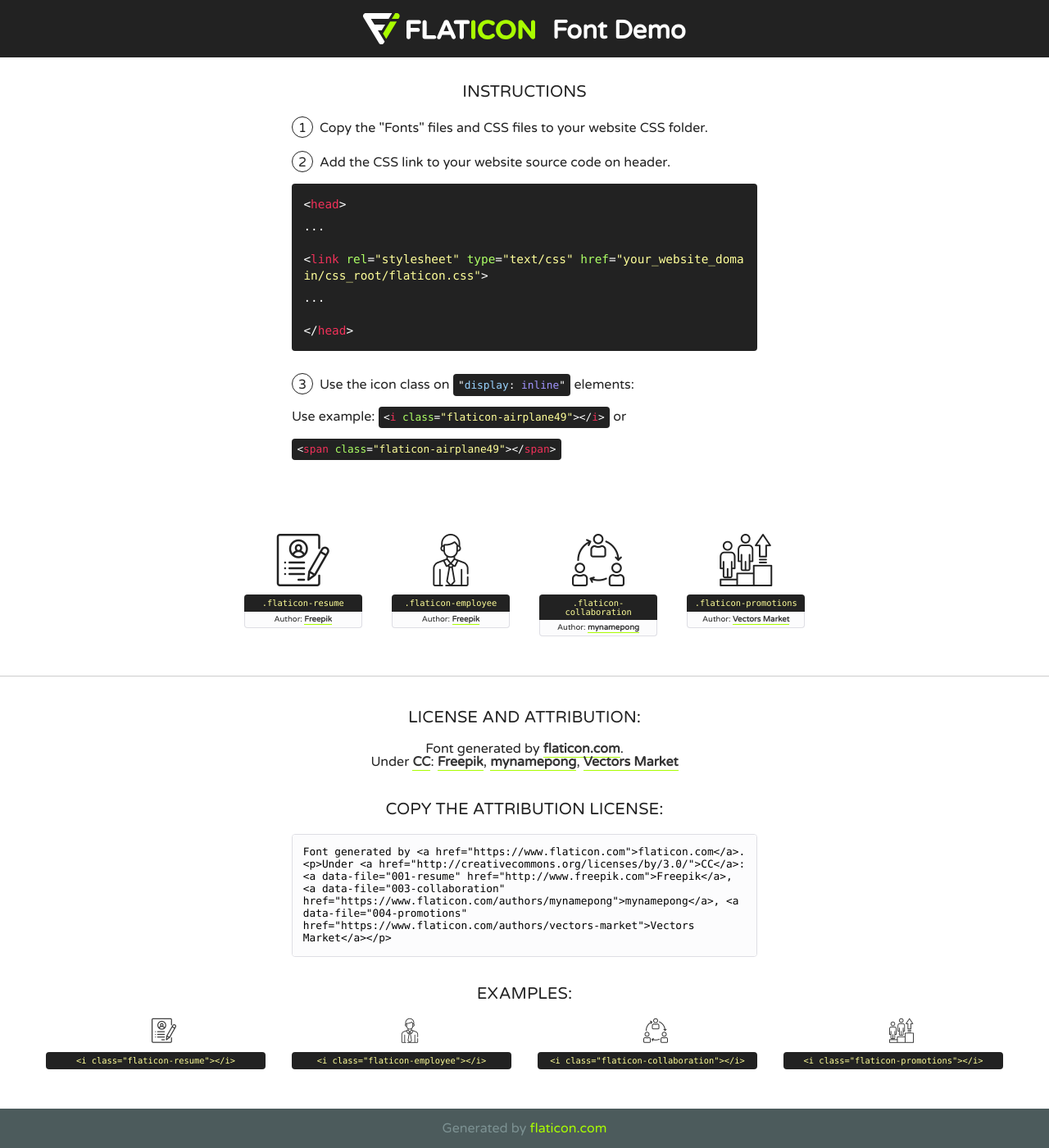
After one commit to sudhanshu1993/Wirmon, a PHP site: page /fonts/flaticon/font/flaticon.html in a window 1280 px wide. The commit adds this page. Shown: the whole page at 82% size. Run offline with PHP 8.4, Linux system fonts and the light colour scheme.

Commit message:
home page styling done

```diff
--- /dev/null
+++ b/fonts/flaticon/font/flaticon.css
@@ -0,0 +1,35 @@
+	/*
+  	Flaticon icon font: Flaticon
+  	Creation date: 03/12/2018 06:50
+  	*/
+
+@font-face {
+  font-family: "Flaticon";
+  src: url("./Flaticon.eot");
+  src: url("./Flaticon.eot?#iefix") format("embedded-opentype"),
+       url("./Flaticon.woff") format("woff"),
+       url("./Flaticon.ttf") format("truetype"),
+       url("./Flaticon.svg#Flaticon") format("svg");
+  font-weight: normal;
+  font-style: normal;
+}
+
+@media screen and (-webkit-min-device-pixel-ratio:0) {
+  @font-face {
+    font-family: "Flaticon";
+    src: url("./Flaticon.svg#Flaticon") format("svg");
+  }
+}
+
+[class^="flaticon-"]:before, [class*=" flaticon-"]:before,
+[class^="flaticon-"]:after, [class*=" flaticon-"]:after {
+  font-family: Flaticon;
+        font-size: 20px;
+font-style: normal;
+margin-left: 20px;
+}
+
+.flaticon-resume:before { content: "\f100"; }
+.flaticon-employee:before { content: "\f101"; }
+.flaticon-collaboration:before { content: "\f102"; }
+.flaticon-promotions:before { content: "\f103"; }
--- /dev/null
+++ b/fonts/flaticon/font/flaticon.html
@@ -0,0 +1,475 @@
+<!DOCTYPE html>
+<!--
+  Flaticon icon font: Flaticon
+  Creation date: 03/12/2018 06:50
+-->
+<html>
+<!DOCTYPE html>
+<html>
+
+<head>
+    <title>Flaticon WebFont</title>
+    <link href="http://fonts.googleapis.com/css?family=Varela+Round" rel="stylesheet" type="text/css" />
+    <link rel="stylesheet" type="text/css" href="flaticon.css">
+    <meta charset="UTF-8">
+    <style>
+    html, body, div, span, applet, object, iframe,
+    h1, h2, h3, h4, h5, h6, p, blockquote, pre,
+    a, abbr, acronym, address, big, cite, code,
+    del, dfn, em, img, ins, kbd, q, s, samp,
+    small, strike, strong, sub, sup, tt, var,
+    b, u, i, center,
+    dl, dt, dd, ol, ul, li,
+    fieldset, form, label, legend,
+    table, caption, tbody, tfoot, thead, tr, th, td,
+    article, aside, canvas, details, embed,
+    figure, figcaption, footer, header, hgroup,
+    menu, nav, output, ruby, section, summary,
+    time, mark, audio, video {
+        margin: 0;
+        padding: 0;
+        border: 0;
+        font-size: 100%;
+        font: inherit;
+        vertical-align: baseline;
+    }
+    /* HTML5 display-role reset for older browsers */
+    article, aside, details, figcaption, figure,
+    footer, header, hgroup, menu, nav, section {
+        display: block;
+    }
+    body {
+        line-height: 1;
+    }
+    ol, ul {
+        list-style: none;
+    }
+    blockquote, q {
+        quotes: none;
+    }
+    blockquote:before, blockquote:after,
+    q:before, q:after {
+        content: '';
+        content: none;
+    }
+    table {
+        border-collapse: collapse;
+        border-spacing: 0;
+    }
+    body {
+        font-family: 'Varela Round', Helvetica, Arial, sans-serif;
+        font-size: 16px;
+        color: #222;
+    }
+    a {
+        color: #333;
+        border-bottom: 1px solid #a9fd00;
+        font-weight: bold;
+        text-decoration: none;
+    }
+    * {
+        -moz-box-sizing: border-box;
+        -webkit-box-sizing: border-box;
+        box-sizing: border-box;
+        margin: 0;
+        padding: 0;
+    }
+    [class^="flaticon-"]:before, [class*=" flaticon-"]:before, [class^="flaticon-"]:after, [class*=" flaticon-"]:after {
+        font-family: Flaticon;
+        font-size: 30px;
+        font-style: normal;
+        margin-left: 20px;
+        color: #333;
+    }
+    .wrapper {
+        max-width: 600px;
+        margin: auto;
+        padding: 0 1em;
+    }
+    .title {
+        font-size: 1.25em;
+        text-align: center;
+        margin-bottom: 1em;
+        text-transform: uppercase;
+    }
+    header {
+        text-align: center;
+        background-color: #222;
+        color: #fff;
+        padding: 1em;
+    }
+    header .logo {
+        width: 210px;
+        height: 38px;
+        display: inline-block;
+        vertical-align: middle;
+        margin-right: 1em;
+        border: none;
+    }
+    header strong {
+        font-size: 1.95em;
+        font-weight: bold;
+        vertical-align: middle;
+        margin-top: 5px;
+        display: inline-block;
+    }
+    .demo {
+        margin: 2em auto;
+        line-height: 1.25em;
+    }
+    .demo ul li {
+        margin-bottom: 1em;
+    }
+    .demo ul li .num {
+        color: #222;
+        border-radius: 20px;
+        display: inline-block;
+        width: 26px;
+        padding: 3px;
+        height: 26px;
+        text-align: center;
+        margin-right: 0.5em;
+        border: 1px solid #222;
+    }
+    .demo ul li code {
+        background-color: #222;
+        border-radius: 4px;
+        padding: 0.25em 0.5em;
+        display: inline-block;
+        color: #fff;
+        font-family: Consolas,Monaco,Lucida Console,Liberation Mono,DejaVu Sans Mono,Bitstream Vera Sans Mono,Courier New, monospace;
+        font-weight: lighter;
+        margin-top: 1em;
+        font-size: 0.8em;
+        word-break: break-all;
+    }
+    .demo ul li code.big {
+        padding: 1em;
+        font-size: 0.9em;
+    }
+    .demo ul li code .red {
+        color: #EF3159;
+    }
+    .demo ul li code .green {
+        color: #ACFF65;
+    }
+    .demo ul li code .yellow {
+        color: #FFFF99;
+    }
+    .demo ul li code .blue {
+        color: #99D3FF;
+    }
+    .demo ul li code .purple {
+        color: #A295FF;
+    }
+    .demo ul li code .dots {
+        margin-top: 0.5em;
+        display: block;
+    }
+    #glyphs {
+        border-bottom: 1px solid #ccc;
+        padding: 2em 0;
+        text-align: center;
+    }
+    .glyph {
+        display: inline-block;
+        width: 9em;
+        margin: 1em;
+        text-align: center;
+        vertical-align: top;
+        background: #FFF;
+    }
+    .glyph .glyph-icon {
+        padding: 10px;
+        display: block;
+        font-family:"Flaticon";
+        font-size: 64px;
+        line-height: 1;
+    }
+    .glyph .glyph-icon:before {
+        font-size: 64px;
+        color: #222;
+        margin-left: 0;
+    }
+    .class-name {
+        font-size: 0.65em;
+        background-color: #222;
+        color: #fff;
+        border-radius: 4px 4px 0 0;
+        padding: 0.5em;
+        color: #FFFF99;
+        font-family: Consolas,Monaco,Lucida Console,Liberation Mono,DejaVu Sans Mono,Bitstream Vera Sans Mono,Courier New, monospace;
+    }
+    .author-name {
+        font-size: 0.6em;
+        background-color: #fcfcfd;
+        border: 1px solid #DEDEE4;
+        border-top: 0;
+        border-radius: 0 0 4px 4px;
+        padding: 0.5em;
+    }
+    .class-name:last-child {
+        font-size: 10px;
+        color:#888;
+    }
+    .class-name:last-child a {
+        font-size: 10px;
+        color:#555;
+    }
+    .class-name:last-child a:hover {
+        color:#a9fd00;
+    }
+    .glyph > input {
+        display: block;
+        width: 100px;
+        margin: 5px auto;
+        text-align: center;
+        font-size: 12px;
+        cursor: text;
+    }
+    .glyph > input.icon-input {
+        font-family:"Flaticon";
+        font-size: 16px;
+        margin-bottom: 10px;
+    }
+    .attribution .title {
+        margin-top: 2em;
+    }
+    .attribution textarea {
+        background-color: #fcfcfd;
+        padding: 1em;
+        border: none;
+        box-shadow: none;
+        border: 1px solid #DEDEE4;
+        border-radius: 4px;
+        resize: none;
+        width: 100%;
+        height: 150px;
+        font-size: 0.8em;
+        font-family: Consolas,Monaco,Lucida Console,Liberation Mono,DejaVu Sans Mono,Bitstream Vera Sans Mono,Courier New, monospace;
+        -webkit-appearance: none;
+    }
+    .iconsuse {
+        margin: 2em auto;
+        text-align: center;
+        max-width: 1200px;
+    }
+    .iconsuse:after {
+        content: '';
+        display: table;
+        clear: both;
+    }
+    .iconsuse .image {
+        float: left;
+        width: 25%;
+        padding: 0 1em;
+    }
+    .iconsuse .image p {
+        margin-bottom: 1em;
+    }
+    .iconsuse .image span {
+        display: block;
+        font-size: 0.65em;
+        background-color: #222;
+        color: #fff;
+        border-radius: 4px;
+        padding: 0.5em;
+        color: #FFFF99;
+        margin-top: 1em;
+        font-family: Consolas,Monaco,Lucida Console,Liberation Mono,DejaVu Sans Mono,Bitstream Vera Sans Mono,Courier New, monospace;
+    }
+    #footer {
+        text-align: center;
+        background-color: #4C5B5C;
+        color: #7c9192;
+        padding: 1em;
+    }
+    #footer a {
+        border: none;
+        color: #a9fd00;
+        font-weight: normal;
+    }
+    @media (max-width: 960px) {
+        .iconsuse .image {
+            width: 50%;
+        }
+    }
+    @media (max-width: 560px) {
+        .iconsuse .image {
+            width: 100%;
+        }
+    }
+    </style>
+</head>
+
+<body class="characters-off">
+
+    <header>
+        <a href="https://www.flaticon.com" target="_blank" class="logo">
+            <svg version="1.1" xmlns="http://www.w3.org/2000/svg" xmlns:xlink="http://www.w3.org/1999/xlink" xmlns:a="http://ns.adobe.com/AdobeSVGViewerExtensions/3.0/" viewBox="0 0 560.875 102.036" enable-background="new 0 0 560.875 102.036" xml:space="preserve">
+                <defs>
+                </defs>
+                <g>
+                    <g class="letters">
+                        <path fill="#ffffff" d="M141.596,29.675c0-3.777,2.985-6.767,6.764-6.767h34.438c3.426,0,6.15,2.728,6.15,6.15
+                        c0,3.43-2.724,6.149-6.15,6.149h-27.674v13.091h23.719c3.429,0,6.151,2.724,6.151,6.15c0,3.43-2.723,6.149-6.151,6.149h-23.719
+                        v17.574c0,3.773-2.986,6.761-6.764,6.761c-3.779,0-6.764-2.989-6.764-6.761V29.675z"></path>
+                        <path fill="#ffffff" d="M193.844,29.149c0-3.781,2.985-6.767,6.764-6.767c3.776,0,6.763,2.985,6.763,6.767v42.957h25.039
+                        c3.426,0,6.149,2.726,6.149,6.153c0,3.425-2.723,6.15-6.149,6.15h-31.802c-3.779,0-6.764-2.986-6.764-6.768V29.149z"></path>
+                        <path fill="#ffffff" d="M241.891,75.71l21.438-48.407c1.492-3.341,4.215-5.357,7.906-5.357h0.792
+                        c3.686,0,6.323,2.017,7.815,5.357l21.439,48.407c0.436,0.967,0.701,1.845,0.701,2.723c0,3.602-2.809,6.501-6.414,6.501
+                        c-3.161,0-5.269-1.845-6.499-4.655l-4.132-9.661h-27.059l-4.301,10.102c-1.144,2.631-3.426,4.214-6.237,4.214
+                        c-3.517,0-6.24-2.81-6.24-6.325C241.1,77.64,241.451,76.677,241.891,75.71z M279.932,58.666l-8.521-20.297l-8.526,20.297H279.932
+                        z"></path>
+                        <path fill="#ffffff" d="M314.864,35.387H301.86c-3.429,0-6.239-2.813-6.239-6.238c0-3.429,2.811-6.24,6.239-6.24h39.533
+                        c3.426,0,6.237,2.811,6.237,6.24c0,3.425-2.811,6.238-6.237,6.238h-13.001v42.785c0,3.773-2.99,6.761-6.764,6.761
+                        c-3.779,0-6.764-2.989-6.764-6.761V35.387z"></path>
+                        <path fill="#A9FD00" d="M352.615,29.149c0-3.781,2.985-6.767,6.767-6.767c3.774,0,6.761,2.985,6.761,6.767v49.024
+                        c0,3.773-2.987,6.761-6.761,6.761c-3.781,0-6.767-2.989-6.767-6.761V29.149z"></path>
+                        <path fill="#A9FD00" d="M374.132,53.836v-0.179c0-17.481,13.178-31.801,32.065-31.801c9.22,0,15.459,2.458,20.557,6.238
+                        c1.402,1.054,2.637,2.985,2.637,5.357c0,3.692-2.985,6.59-6.681,6.59c-1.845,0-3.071-0.702-4.044-1.319
+                        c-3.776-2.813-7.729-4.393-12.562-4.393c-10.364,0-17.831,8.611-17.831,19.154v0.173c0,10.542,7.291,19.329,17.831,19.329
+                        c5.715,0,9.492-1.756,13.359-4.834c1.049-0.874,2.458-1.491,4.039-1.491c3.429,0,6.325,2.813,6.325,6.236
+                        c0,2.106-1.056,3.78-2.282,4.834c-5.539,4.834-12.036,7.733-21.878,7.733C387.572,85.464,374.132,71.493,374.132,53.836z"></path>
+                        <path fill="#A9FD00" d="M433.009,53.836v-0.179c0-17.481,13.79-31.801,32.766-31.801c18.981,0,32.592,14.143,32.592,31.628v0.173
+                        c0,17.483-13.785,31.807-32.769,31.807C446.625,85.464,433.009,71.32,433.009,53.836z M484.224,53.836v-0.179
+                        c0-10.539-7.725-19.326-18.626-19.326c-10.893,0-18.449,8.611-18.449,19.154v0.173c0,10.542,7.73,19.329,18.626,19.329
+                        C476.676,72.986,484.224,64.378,484.224,53.836z"></path>
+                        <path fill="#A9FD00" d="M506.233,29.321c0-3.774,2.99-6.763,6.767-6.763h1.401c3.252,0,5.183,1.583,7.029,3.953l26.093,34.265
+                        V29.059c0-3.692,2.99-6.677,6.681-6.677c3.683,0,6.671,2.985,6.671,6.677v48.934c0,3.78-2.987,6.765-6.764,6.765h-0.436
+                        c-3.257,0-5.188-1.581-7.034-3.953l-27.056-35.492v32.944c0,3.687-2.985,6.676-6.678,6.676c-3.683,0-6.673-2.989-6.673-6.676
+                        V29.321z"></path>
+                    </g>
+                    <g class="insignia">
+                        <path fill="#ffffff" d="M48.372,56.137h12.517l11.156-18.537H37.186L25.688,18.539h57.825L94.668,0H9.271
+                        C5.925,0,2.842,1.801,1.198,4.716c-1.644,2.907-1.593,6.482,0.134,9.343l50.38,83.501c1.678,2.781,4.689,4.476,7.938,4.476
+                        c3.246,0,6.257-1.695,7.935-4.476l2.898-4.804L48.372,56.137z"></path>
+                        <g class="i">
+                            <path fill="#A9FD00" d="M93.575,18.539h0.031v0.004l21.652,0.004l2.705-4.488c1.727-2.861,1.778-6.436,0.133-9.343
+                            C116.454,1.801,113.371,0,110.026,0h-5.294L93.575,18.539z"></path>
+                            <polygon fill="#A9FD00" points="88.291,27.356 64.725,66.486 75.519,84.404 109.942,27.356"></polygon>
+                        </g>
+                    </g>
+                </g>
+            </svg>
+        </a>
+        <strong>Font Demo</strong>
+    </header>
+
+
+    <section class="demo wrapper">
+
+        <p class="title">Instructions</p>
+
+        <ul>
+            <li>
+                <span class="num">1</span>Copy the "Fonts" files and CSS files to your website CSS folder.
+            </li>
+            <li>
+                <span class="num">2</span>Add the CSS link to your website source code on header.
+                <code class="big">
+                    &lt;<span class="red">head</span>&gt;
+                    <br/><span class="dots">...</span>
+                    <br/>&lt;<span class="red">link</span> <span class="green">rel</span>=<span class="yellow">"stylesheet"</span> <span class="green">type</span>=<span class="yellow">"text/css"</span> <span class="green">href</span>=<span class="yellow">"your_website_domain/css_root/flaticon.css"</span>&gt;
+                    <br/><span class="dots">...</span>
+                    <br/>&lt;/<span class="red">head</span>&gt;
+                </code>
+            </li>
+
+            <li>
+                <p>
+                    <span class="num">3</span>Use the icon class on <code>"<span class="blue">display</span>:<span class="purple"> inline</span>"</code> elements:
+                    <br />
+                    Use example: <code>&lt;<span class="red">i</span> <span class="green">class</span>=<span class="yellow">&quot;flaticon-airplane49&quot;</span>&gt;&lt;/<span class="red">i</span>&gt;</code> or <code>&lt;<span class="red">span</span> <span class="green">class</span>=<span class="yellow">&quot;flaticon-airplane49&quot;</span>&gt;&lt;/<span class="red">span</span>&gt;</code>
+            </li>
+        </ul>
+
+    </section>
+
+
+
+
+   <section id="glyphs">
+
+
+        <div class="glyph"><div class="glyph-icon flaticon-resume"></div>
+            <div class="class-name">.flaticon-resume</div>
+            <div class="author-name">Author: <a data-file="001-resume" href="http://www.freepik.com">Freepik</a> </div>
+        </div>
+
+        <div class="glyph"><div class="glyph-icon flaticon-employee"></div>
+            <div class="class-name">.flaticon-employee</div>
+            <div class="author-name">Author: <a data-file="002-employee" href="http://www.freepik.com">Freepik</a> </div>
+        </div>
+
+        <div class="glyph"><div class="glyph-icon flaticon-collaboration"></div>
+            <div class="class-name">.flaticon-collaboration</div>
+            <div class="author-name">Author: <a data-file="003-collaboration" href="https://www.flaticon.com/authors/mynamepong">mynamepong</a> </div>
+        </div>
+
+        <div class="glyph"><div class="glyph-icon flaticon-promotions"></div>
+            <div class="class-name">.flaticon-promotions</div>
+            <div class="author-name">Author: <a data-file="004-promotions" href="https://www.flaticon.com/authors/vectors-market">Vectors Market</a> </div>
+        </div>
+
+
+    </section>
+
+
+
+    <section class="attribution wrapper"   style="text-align:center;">
+
+      <div class="title">License and attribution:</div><div class="attrDiv">Font generated by <a href="https://www.flaticon.com">flaticon.com</a>. <div><p>Under <a href="http://creativecommons.org/licenses/by/3.0/">CC</a>: <a data-file="001-resume" href="http://www.freepik.com">Freepik</a>, <a data-file="003-collaboration" href="https://www.flaticon.com/authors/mynamepong">mynamepong</a>, <a data-file="004-promotions" href="https://www.flaticon.com/authors/vectors-market">Vectors Market</a></p>  </div>
+      </div>
+      <div class="title">Copy the Attribution License:</div>
+
+    <textarea onclick="this.focus();this.select();">Font generated by &lt;a href=&quot;https://www.flaticon.com&quot;&gt;flaticon.com&lt;/a&gt;. <p>Under <a href="http://creativecommons.org/licenses/by/3.0/">CC</a>: <a data-file="001-resume" href="http://www.freepik.com">Freepik</a>, <a data-file="003-collaboration" href="https://www.flaticon.com/authors/mynamepong">mynamepong</a>, <a data-file="004-promotions" href="https://www.flaticon.com/authors/vectors-market">Vectors Market</a></p>
+     </textarea>
+
+    </section>
+
+    <section class="iconsuse">
+
+          <div class="title">Examples:</div>
+
+            <div class="image">
+                <p>
+                    <i class="glyph-icon flaticon-resume"></i>
+                    <span>&lt;i class=&quot;flaticon-resume&quot;&gt;&lt;/i&gt;</span>
+                </p>
+            </div>
+
+            <div class="image">
+                <p>
+                    <i class="glyph-icon flaticon-employee"></i>
+                    <span>&lt;i class=&quot;flaticon-employee&quot;&gt;&lt;/i&gt;</span>
+                </p>
+            </div>
+
+            <div class="image">
+                <p>
+                    <i class="glyph-icon flaticon-collaboration"></i>
+                    <span>&lt;i class=&quot;flaticon-collaboration&quot;&gt;&lt;/i&gt;</span>
+                </p>
+            </div>
+
+            <div class="image">
+                <p>
+                    <i class="glyph-icon flaticon-promotions"></i>
+                    <span>&lt;i class=&quot;flaticon-promotions&quot;&gt;&lt;/i&gt;</span>
+                </p>
+            </div>
+
+        </div>
+
+    </section>
+
+<div id="footer">
+    <div>Generated by <a href="https://www.flaticon.com">flaticon.com</a>
+    </div>
+</div>
+
+
+
+</body>
+</html>
```
Also changed, not shown: about.php (+21 -8 lines), css/flaticon.css (added, +42 -0 lines), fonts/flaticon/backup.txt (added, +1 -0 lines), fonts/flaticon/font/_flaticon.scss (added, +47 -0 lines), index.php (+40 -72 lines), fonts/flaticon/font/Flaticon.ttf (added), fonts/flaticon/font/Flaticon.woff (added), images/slider.jpg (added), 4 other files.
